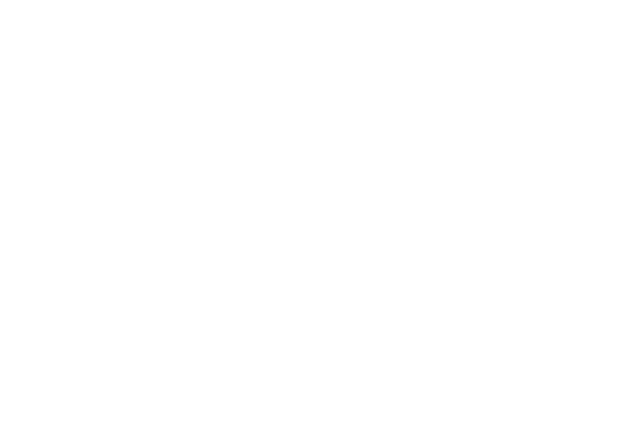
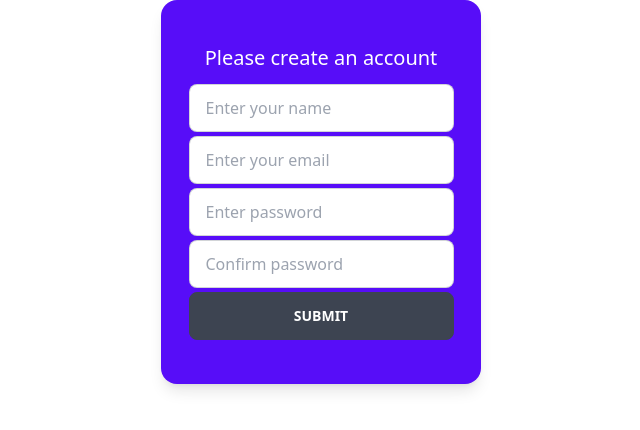
Before and after one commit to TFuray/random-meal-vite, a React (Vite) app in the folder frontend/: page /register in a window 1280 px wide. Before the commit this address had no page. Shown: the top 430 px of the page, without its empty margins (319-959 px from the left). Built offline with nearby package versions, Linux system fonts and the light colour scheme; a web font is replaced by a local one.

Commit message:
added login and register pages

```diff
--- a/frontend/src/App.jsx
+++ b/frontend/src/App.jsx
@@ -2,6 +2,8 @@ import { BrowserRouter as Router, Routes, Route } from 'react-router-dom'
 import { ToastContainer } from 'react-toastify'
 import 'react-toastify/dist/ReactToastify.css'
 import Dashboard from './pages/Dashboard'
+import Login from './pages/Login'
+import Register from './pages/Register'
 
 
 function App() {
@@ -11,6 +13,8 @@ function App() {
         <div>
           <Routes>
             <Route path="/" element={<Dashboard />} />
+            <Route path='/login' element={<Login />} />
+            <Route path='/register' element={<Register />} />
           </Routes>
         </div>
       </Router>
--- /dev/null
+++ b/frontend/src/pages/Login.jsx
@@ -0,0 +1,99 @@
+import { useState, useEffect } from 'react'
+import { useSelector, useDispatch } from 'react-redux'
+import { useNavigate } from 'react-router-dom'
+import { toast } from 'react-toastify'
+import { login, reset } from '../features/auth/authSlice'
+import Spinner from '../components/generalComps/Spinner'
+
+const Login = () => {
+  const [formData, setFormData] = useState({
+    email: '',
+    password: ''
+  })
+
+  const { email, password } = formData
+
+  const navigate = useNavigate()
+  const dispatch = useDispatch()
+
+  const { user, isLoading, isError, isSuccess, message } = useSelector(
+    state => state.auth
+  )
+
+  useEffect(() => {
+    if (isError) {
+      toast.error(message)
+    }
+
+    if (isSuccess || user) {
+      navigate('/')
+    }
+
+    dispatch(reset())
+  }, [user, isError, isSuccess, message, navigate, dispatch])
+
+  const onChange = e => {
+    setFormData(prevState => ({
+      ...prevState,
+      [e.target.name]: e.target.value
+    }))
+  }
+
+  const onSubmit = e => {
+    e.preventDefault()
+
+    const userData = {
+      email,
+      password
+    }
+    dispatch(login(userData))
+  }
+
+  if (isLoading) {
+    return <Spinner />
+  }
+
+  return (
+    <div className='flex justify-center'>
+      <div className='card bg-primary w-80 h-80 place-content-center shadow-lg'>
+        <section className='text-center'>
+          <h3 className='text-white mb-2 text-xl' >Login</h3>
+        </section>
+        <section className='form flex justify-center'>
+          <form onSubmit={onSubmit}>
+            <div className='form-group mb-1'>
+              <input
+                type='text'
+                id='email'
+                name='email'
+                value={email}
+                placeholder='Enter your email'
+                onChange={onChange}
+                className='form-control input input-bordered w-full max-w-xs'
+              />
+            </div>
+            <div className='form-group mb-1'>
+              <input
+                type='password'
+                id='password'
+                name='password'
+                value={password}
+                placeholder='Enter password'
+                onChange={onChange}
+                className='form-control input input-bordered w-full max-w-xs'
+              />
+            </div>
+
+            <div className='form-group'>
+              <button type='submit' className='btn btn-block'>
+                Submit
+              </button>
+            </div>
+          </form>
+        </section>
+      </div>
+    </div>
+  )
+}
+
+export default Login
--- /dev/null
+++ b/frontend/src/pages/Register.jsx
@@ -0,0 +1,130 @@
+import { useState, useEffect } from 'react'
+import { useSelector, useDispatch } from 'react-redux'
+import { useNavigate } from 'react-router-dom'
+import { toast } from 'react-toastify'
+import { register, reset } from '../features/auth/authSlice'
+import Spinner from '../components/generalComps/Spinner'
+
+const Register = () => {
+  const [formData, setFormData] = useState({
+    name: '',
+    email: '',
+    password: '',
+    password2: ''
+  })
+
+  const { name, email, password, password2 } = formData
+
+  const navigate = useNavigate()
+  const dispatch = useDispatch()
+
+  const { user, isLoading, isError, isSuccess, message } = useSelector(
+    state => state.auth
+  )
+
+  const onChange = e => {
+    setFormData(prevState => ({
+      ...prevState,
+      [e.target.name]: e.target.value
+    }))
+  }
+
+  useEffect(() => {
+    if (isError) {
+      toast.error(message)
+    }
+
+    if (isSuccess || user) {
+      navigate('/')
+    }
+
+    dispatch(reset())
+
+  }, [user, isError, isSuccess, message, navigate, dispatch])
+
+  const onSubmit = e => {
+    e.preventDefault()
+
+    if (password !== password2) {
+      toast.error('Passwords do not match')
+    } else {
+      const userData = {
+        name,
+        email,
+        password
+      }
+
+      dispatch(register(userData))
+    }
+  }
+
+  if (isLoading) {
+    return <Spinner />
+  }
+
+  return (
+    <div className="flex justify-center">
+      <div className='card bg-primary w-80 h-96 place-content-center shadow-lg'>
+        <section className='text-center'>
+          <h3 className='text-white mb-3 text-xl '>Please create an account</h3>
+        </section>
+
+        <section className='form flex justify-center'>
+          <form onSubmit={onSubmit}>
+            <div className='form-group mb-1'>
+              <input
+                type='text'
+                id='name'
+                name='name'
+                value={name}
+                placeholder='Enter your name'
+                onChange={onChange}
+                className='form-control input input-bordered w-full max-w-xs'
+              />
+            </div>
+            <div className='form-group mb-1'>
+              <input
+                type='email'
+                id='email'
+                name='email'
+                value={email}
+                placeholder='Enter your email'
+                onChange={onChange}
+                className='form-control input input-bordered w-full max-w-xs'
+              />
+            </div>
+            <div className='form-group mb-1'>
+              <input
+                type='password'
+                id='password'
+                name='password'
+                value={password}
+                placeholder='Enter password'
+                onChange={onChange}
+                className='form-control input input-bordered w-full max-w-xs'
+              />
+            </div>
+            <div className='form-group mb-1'>
+              <input
+                type='password'
+                id='password2'
+                name='password2'
+                value={password2}
+                placeholder='Confirm password'
+                onChange={onChange}
+                className='form-control input input-bordered w-full max-w-xs'
+              />
+            </div>
+            <div className='form-group'>
+              <button type='submit' className='btn btn-block'>
+                Submit
+              </button>
+            </div>
+          </form>
+        </section>
+      </div>
+    </div>
+  )
+}
+
+export default Register
```
